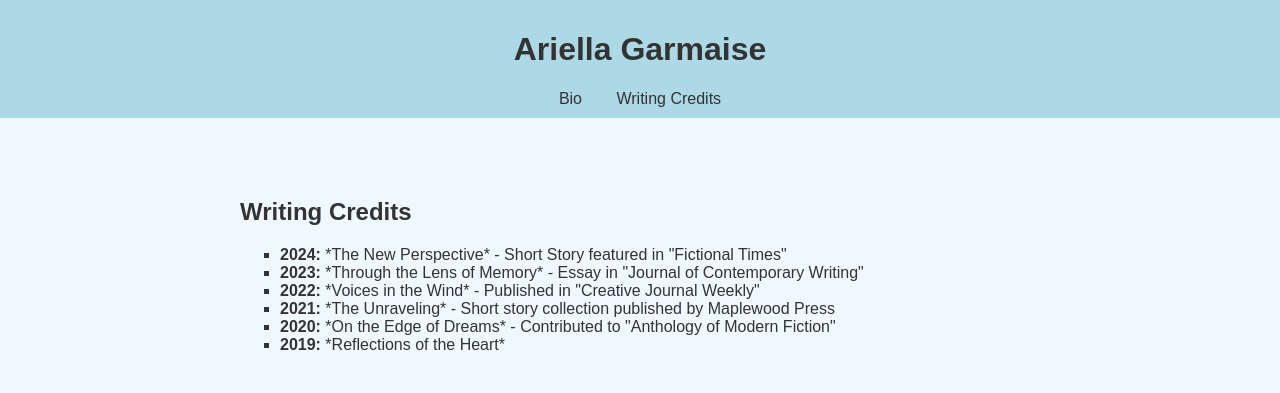
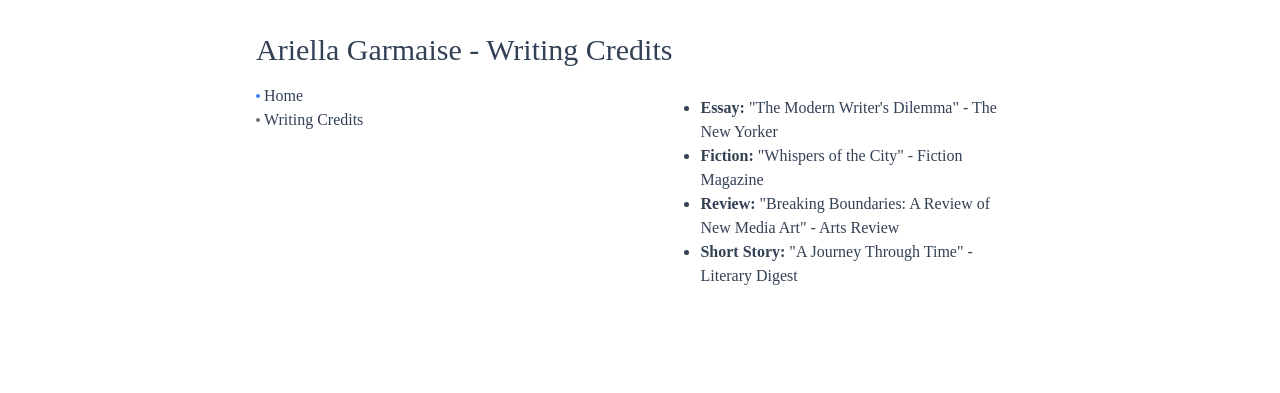
Before and after one commit to Jonah1234567/sample-site, a plain HTML site: page writing-credits.html in a window 1280 px wide. Drawn offline with nearby package versions, Linux system fonts and the light colour scheme; a web font is replaced by a local one.

Commit message:
Update writing-credits.html

```diff
--- a/writing-credits.html
+++ b/writing-credits.html
@@ -1,53 +1,51 @@
 <!DOCTYPE html>
-<html lang="en">
-<head>
-    <meta charset="UTF-8">
-    <meta name="viewport" content="width=device-width, initial-scale=1.0">
+<html class="w-full">
+  <head>
+    <meta charset="utf-8" />
+    <meta name="viewport" content="width=device-width, initial-scale=1" />
     <title>Ariella Garmaise - Writing Credits</title>
-    <style>
-        body {
-            font-family: Arial, sans-serif;
-            background-color: #f0f8ff;
-            color: #333;
-            margin: 0;
-            padding: 0;
-        }
-        header {
-            background-color: #add8e6;
-            padding: 10px 0;
-            text-align: center;
-        }
-        nav a {
-            margin: 0 15px;
-            text-decoration: none;
-            color: #333;
-        }
-        section {
-            max-width: 800px;
-            margin: 40px auto;
-            padding: 20px;
-        }
-        ul {
-            list-style-type: square;
-        }
+    <style type="text/css">
+      @font-face {
+        font-family: 'Rasa';
+        src: url('assets/fonts/Rasa-VariableFont_wght.ttf') format('truetype');
+        font-weight: 100 1000;
+      }
+
+      html, body {
+        font-family: Rasa;
+        background-color: #ffffff;
+        color: #4a5568;
+      }
     </style>
-</head>
-<body>
+    <script src="https://cdn.tailwindcss.com"></script>
+  </head>
+  <body class="md:flex md:w-3/5 w-4/5 mx-auto mt-8 text-slate-700">
+    <div class="md:grow md:mr-3">
+      <a href="/" class="hover:underline hover:decoration-blue-500">
+        <h1 class="md:mb-0 mb-2 w-max text-3xl">
+          Ariella Garmaise - Writing Credits
+        </h1>
+      </a>
 
-    <header>
-        <h1>Ariella Garmaise</h1>
-        <nav>
-            <a href="index.html">Bio</a>
-            <a href="writing-credits.html">Writing Credits</a>
-        </nav>
-    </header>
+      <ul class="md:mt-4 md:block md:space-x-0 flex space-x-2">
+        <li class="flex items-center">
+          <div class="w-1 h-1 rounded-full mr-1 bg-blue-500"></div>
+          <a href="/">Home</a>
+        </li>
+        <li class="group flex items-center">
+          <div class="w-1 h-1 rounded-full mr-1 bg-gray-500 group-hover:bg-blue-500"></div>
+          <a href="/writing.html">Writing Credits</a>
+        </li>
+      </ul>
+    </div>
 
-    <section>
-        <h2>Writing Credits</h2>
-        <ul>
-            <li><strong>2024:</strong> *The New Perspective* - Short Story featured in "Fictional Times"</li>
-            <li><strong>2023:</strong> *Through the Lens of Memory* - Essay in "Journal of Contemporary Writing"</li>
-            <li><strong>2022:</strong> *Voices in the Wind* - Published in "Creative Journal Weekly"</li>
-            <li><strong>2021:</strong> *The Unraveling* - Short story collection published by Maplewood Press</li>
-            <li><strong>2020:</strong> *On the Edge of Dreams* - Contributed to "Anthology of Modern Fiction"</li>
-            <li><strong>2019:</strong> *Reflections of the Heart*
+    <div class="md:shrink md:mt-16 mt-4">
+      <ul class="list-disc ml-4">
+        <li><strong>Essay:</strong> "The Modern Writer's Dilemma" - The New Yorker</li>
+        <li><strong>Fiction:</strong> "Whispers of the City" - Fiction Magazine</li>
+        <li><strong>Review:</strong> "Breaking Boundaries: A Review of New Media Art" - Arts Review</li>
+        <li><strong>Short Story:</strong> "A Journey Through Time" - Literary Digest</li>
+      </ul>
+    </div>
+  </body>
+</html>
```
